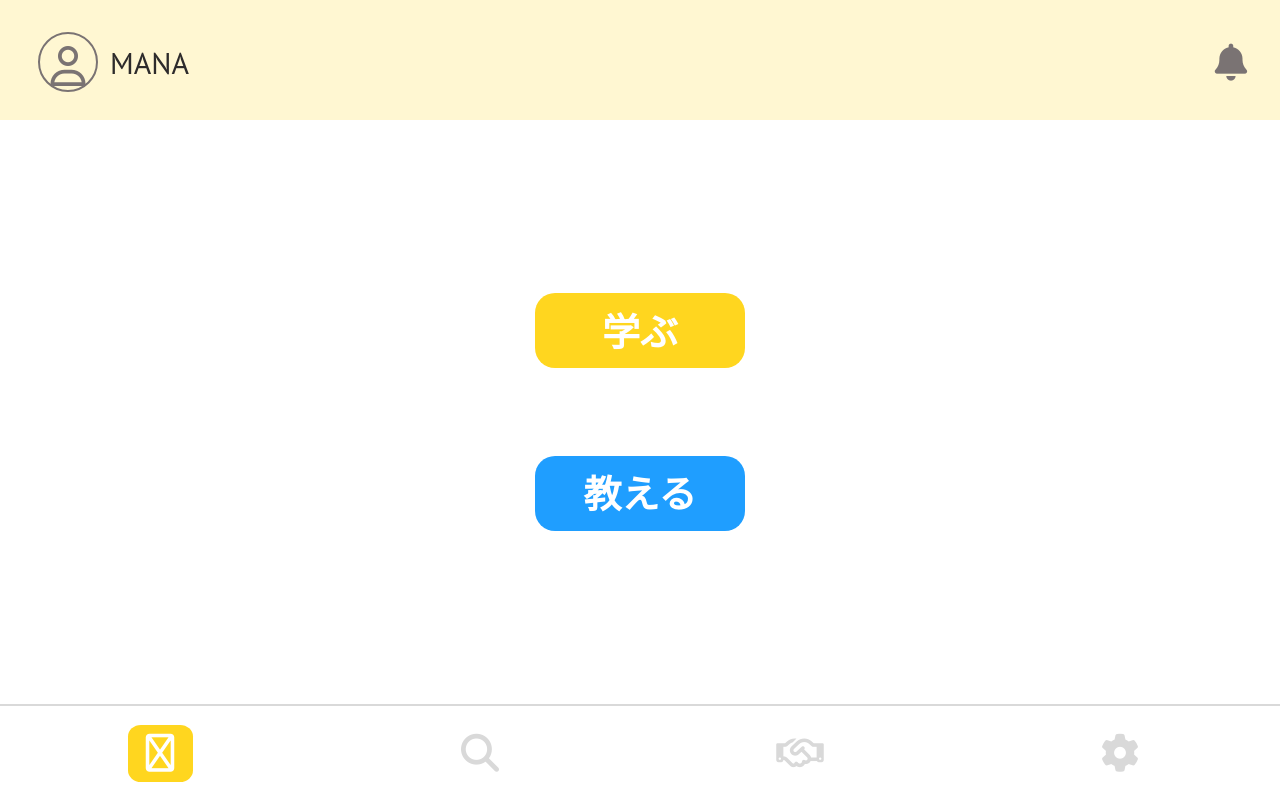
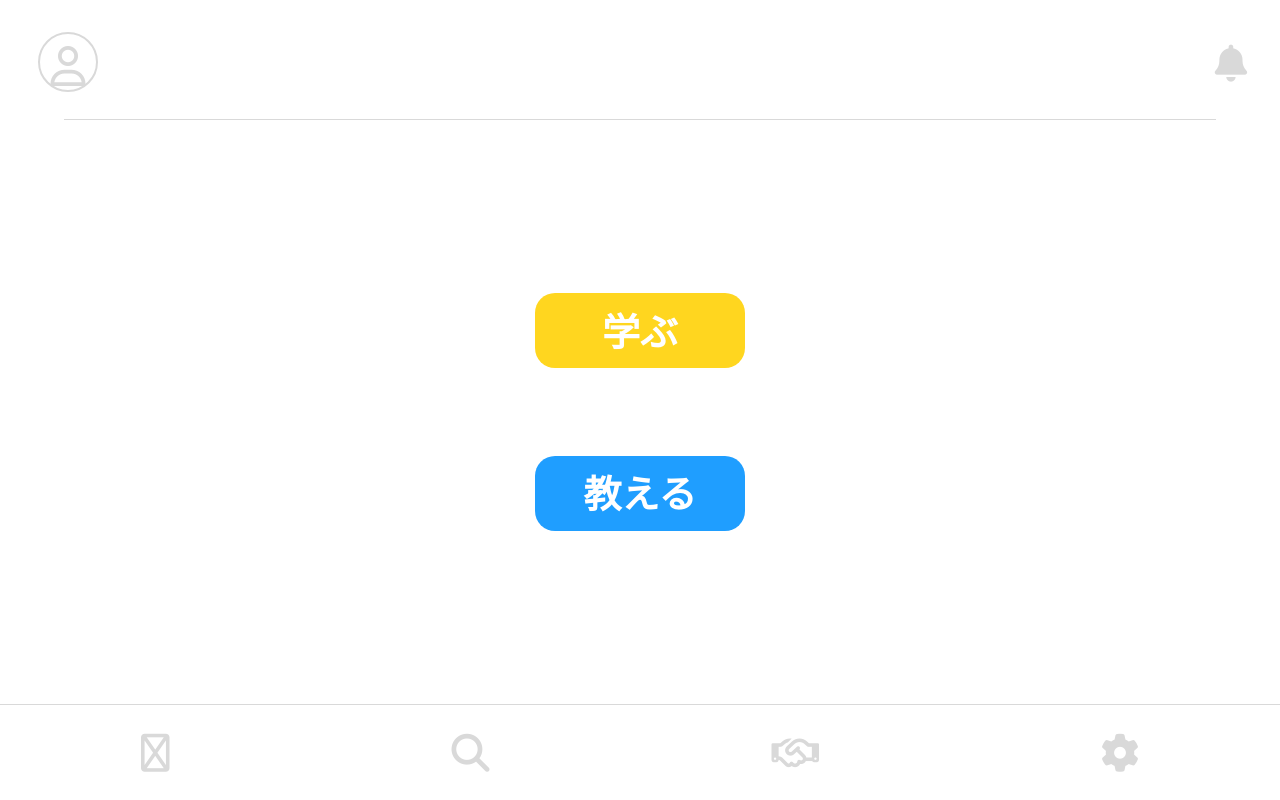
Before and after one commit to RareTECH2025Summer-D/teamD, a Django app: page /user/home/ in a window 1280 px wide. Run offline with Django 4.2, Linux system fonts and the light colour scheme; parts of the project's set-up code (start-up, migrations or seed data) failed here and were passed over; some libraries are stand-ins or nearby versions; some web fonts are replaced.

Commit message:
add & fix:「初期ホーム画面」の追加とその他諸々修正

```diff
--- a/app/myapp/static/css/base/base.css
+++ b/app/myapp/static/css/base/base.css
@@ -22,7 +22,12 @@ html, body {
     position: relative;
 }
 
-/* 「ホーム画面」「探す画面」「ハンドシェイク画面」「設定画面」（フッターアイコンの並ぶ画面）のメイン部分の指定 */
+/* 「ホーム画面」のメイン部分の指定 */
+.home-normal-main {
+    height: 73vh; /* それぞれの画面で指定するので、消すかも！ */
+}
+
+/*「探す画面」「ハンドシェイク画面」「設定画面」のメイン部分の指定 */
 .normal-main {
     height: 73vh; /* それぞれの画面で指定するので、消すかも！ */
     overflow-y: auto;
--- a/app/myapp/static/css/base/footer.css
+++ b/app/myapp/static/css/base/footer.css
@@ -9,7 +9,7 @@
 
 .footer-border {
     border: none;
-    border-bottom: 2.5px solid var(--gray);
+    border-bottom: 1.5px solid var(--gray);
     width: 100%;
     margin: 0;
 }
@@ -35,6 +35,7 @@
     color: var(--gray);
     border-radius: 20%;
 }
+
 /* アイコンをタップした際の色の変化 */
 .footer-tabs a.active {
     background-color: var(--primary_color);
@@ -44,3 +45,8 @@
 .icon {
     font-size: 38px;
 }
+
+/* 「初期ホーム画面」のフッター */
+.footer-tabs span {
+    color: var(--gray);
+}
--- a/app/myapp/static/css/base/header.css
+++ b/app/myapp/static/css/base/header.css
@@ -1,4 +1,5 @@
 /* ！　ユーザー登録・ログイン画面のヘッダー ！ */
+
 .circle-wrapper {
     display: flex;
     justify-content: center;
@@ -40,6 +41,7 @@
 
 
 /* ！ スキル登録・スキル作成・プロフィール作成画面ヘッダーの部分の指定 ！ */
+
 .opening-header {
     position: relative;
     height: 15vh;
@@ -55,12 +57,57 @@
 }
 
 /* ! ホーム・探す・ハンドシェイク・設定画面（フッターアイコンの並ぶ画面）のヘッダー部分の指定 ! */
+
 .normal-header {
     background: var(--primary_translucent);
 }
 
 
-/* 「ホーム画面」ヘッダー */
+/* !「ホーム画面」ヘッダー ! */
+
+/* 「初期ホーム画面」ヘッダー */
+.opening-home-header-wrapper {
+    height: 15vh;
+    display: flex;
+    flex-direction: column;
+}
+.opening-user-info {
+    height: 100%;
+    display: flex;
+    justify-content: space-between;
+    align-items: center;
+    padding: 0 38px;
+    margin-top: 4px; /* 微調整　*/
+}
+
+.opening-home-user-icon-circle {
+    width: 60px;
+    height: 60px;
+    border-radius: 50%;
+    border: 2.5px solid var(--gray);
+}
+
+.opening-home-user-icon {
+    font-size: 40px;
+    color: var(--gray);
+    padding-top: 12px;
+}
+
+.opening-bell-icon {
+    font-size: 37px;
+    color: var(--gray);
+    margin-top: 4px; /* 微調整 */
+    margin-right: -5px; /* 微調整 */
+}
+
+.opening-header-border {
+    border: none;
+    border-bottom: 1.5px solid var(--gray);
+    width: 90%;
+    margin: 0 auto;
+}
+
+/* 「通常ホーム」ヘッダー */
 .home-header-wrapper {
     height: 15vh;
     display: flex;
@@ -106,7 +153,8 @@
 }
 
 
-/* 「探す画面」ヘッダー */
+/* !「探す画面」ヘッダー ! */
+
 .search-header-wrapper {
     height: 15vh;
     display: flex;
@@ -137,7 +185,8 @@
 }
 
 
-/* 「ハンドシェイク画面」ヘッダー */
+/* !「ハンドシェイク画面」ヘッダー ! */
+
 .handshake-header-wrapper {
     height: 15vh;
     display: flex;
@@ -188,7 +237,8 @@
 }
 
 
-/* 「設定画面」ヘッダー */
+/* !「設定画面」ヘッダー ! */
+
 .settings-header-wrapper {
     height: 15vh;
     display: flex;
--- a/app/myapp/templates/app/handshake.html
+++ b/app/myapp/templates/app/handshake.html
@@ -174,5 +174,9 @@
 {% endblock content %}
 
 {% block footer %}
-    {% include 'partials/footer.html' %}
+    {% if is_opening_home %}
+        {% include 'partials/footer.html' with disable_links=True %}
+    {% else %}
+        {% include 'partials/footer.html' %}
+    {% endif %}
 {% endblock footer %}
--- a/app/myapp/templates/app/home.html
+++ b/app/myapp/templates/app/home.html
@@ -5,8 +5,18 @@
 {% endblock header %}
 
 {% block content %}
-<main class="normal-main">
+<main class="home-normal-main">
 
+    {% if is_opening_home %}
+        <!-- 「初期ホーム画面」 -->
+        <div class="role-button-wrapper">
+
+            <a href="{% url 'setup_skill' %}?role=student" class="opening-student-button">学ぶ</a>
+            <a href="{% url 'setup_skill' %}?role=teacher" class="opening-teacher-button">教える</a>
+
+        </div>
+    {% else %}
+        <!-- 「通常ホーム画面」 -->
         <div class="role-button-wrapper">
 
             <form action="" method="post">
@@ -20,10 +30,15 @@
             </form>
 
         </div>
+    {% endif %}
 
 </main>
 {% endblock content %}
 
 {% block footer %}
+    {% if is_opening_home %}
+        {% include 'partials/footer.html' with disable_links=True %}
+    {% else %}
         {% include 'partials/footer.html' %}
+    {% endif %}
 {% endblock footer %}
--- a/app/myapp/templates/app/search.html
+++ b/app/myapp/templates/app/search.html
@@ -115,5 +115,9 @@
 {% endblock content %}
 
 {% block footer %}
-    {% include 'partials/footer.html' %}
+    {% if is_opening_home %}
+        {% include 'partials/footer.html' with disable_links=True %}
+    {% else %}
+        {% include 'partials/footer.html' %}
+    {% endif %}
 {% endblock footer %}
--- a/app/myapp/templates/app/settings.html
+++ b/app/myapp/templates/app/settings.html
@@ -39,5 +39,9 @@
 {% endblock content %}
 
 {% block footer %}
-    {% include 'partials/footer.html' %}
+    {% if is_opening_home %}
+        {% include 'partials/footer.html' with disable_links=True %}
+    {% else %}
+        {% include 'partials/footer.html' %}
+    {% endif %}
 {% endblock footer %}
--- a/app/myapp/templates/partials/footer.html
+++ b/app/myapp/templates/partials/footer.html
@@ -2,9 +2,50 @@
 <footer class="normal-footer">
     <hr class="footer-border"/>
     <ul class="footer-tabs">
-        <li><a href="{% url 'user_home' %}?role={{ role }}" class="{% if request.path == '/user/home/' %}active{% endif %}"><i class="fa-regular fa-house icon"></i></a></li>
-        <li><a href="{% url 'search' %}?role={{ role }}" class="{% if request.path == '/search/' %}active{% endif %}"><i class="fa-solid fa-magnifying-glass icon"></i></a></li>
-        <li><a href="{% url 'request_list' %}?role={{ role }}" class="{% if request.path == '/request/list/' %}active{% endif %}"><i class="fa-regular fa-handshake icon"></i></a></li>
-        <li><a href="{% url 'setting' %}?role={{ role }}" class="{% if request.path == '/setting/' %}active{% endif %}"><i class="fa-solid fa-gear icon"></i></a></li>
+
+        <!-- ホームアイコン -->
+        <li>
+            {% if disable_links %}
+                <span class="disabled"><i class="fa-regular fa-house icon"></i></span>
+            {% else %}
+                <a href="{% url 'user_home' %}?role={{ role }}" class="{% if request.path == '/user/home/' %}active{% endif %}">
+                    <i class="fa-regular fa-house icon"></i>
+                </a>
+            {% endif %}
+        </li>
+
+        <!-- 虫眼鏡アイコン -->
+        <li>
+            {% if disable_links %}
+                <span class="disabled"><i class="fa-solid fa-magnifying-glass icon"></i></span>
+            {% else %}
+                <a href="{% url 'search' %}?role={{ role }}" class="{% if request.path == '/search/' %}active{% endif %}">
+                    <i class="fa-solid fa-magnifying-glass icon"></i>
+                </a>
+            {% endif %}
+        </li>
+
+        <!-- ハンドシェイクアイコン -->
+        <li>
+            {% if disable_links %}
+                <span class="disabled"><i class="fa-regular fa-handshake icon"></i></span>
+            {% else %}
+                <a href="{% url 'request_list' %}?role={{ role }}" class="{% if request.path == '/request/list/' %}active{% endif %}">
+                    <i class="fa-regular fa-handshake icon"></i>
+                </a>
+            {% endif %}
+        </li>
+
+        <!-- 設定アイコン -->
+        <li>
+            {% if disable_links %}
+                <span class="disabled"><i class="fa-solid fa-gear icon"></i></span>
+            {% else %}
+                <a href="{% url 'setting' %}?role={{ role }}" class="{% if request.path == '/setting/' %}active{% endif %}">
+                    <i class="fa-solid fa-gear icon"></i>
+                </a>
+            {% endif %}
+        </li>
+
     </ul>
 </footer>
--- a/app/myapp/templates/partials/header_home.html
+++ b/app/myapp/templates/partials/header_home.html
@@ -1,5 +1,23 @@
 <header class="normal-header">
 
+    {% if is_opening_home %}
+        <!-- 「初期ホーム画面」ヘッダー -->
+        <div class="opening-home-header-wrapper">
+
+            <div class="opening-user-info">
+
+                <div class="opening-home-user-icon-circle">
+                    <i class="fa-regular fa-user opening-home-user-icon"></i>
+                </div>
+                <i class="fa-solid fa-bell opening-bell-icon"></i>
+
+            </div>
+
+            <hr class="opening-header-border"/>
+
+        </div>
+    {% else %}
+        <!-- 「通常ホーム画面」ヘッダー -->
         <div class="home-header-wrapper">
 
             <div class="user-info">
@@ -12,5 +30,6 @@
             <i class="fa-solid fa-bell bell-icon"></i>
 
         </div>
+    {% endif %}
 
 </header>
--- a/app/myapp/urls.py
+++ b/app/myapp/urls.py
@@ -11,12 +11,12 @@ urlpatterns = [
     # functionbasedviewで記述があるため使わないかも path('user/setup/skill/',ProfileCreate.as_view(),name='user_setup_skill'),          # View継承のためtemplate_nameなし
     # functionbasedviewで記述があるため使わないかも path('user/create/skill',SkillCreate.as_view(),name='user_create_skill'),           # View継承のためtemplate_nameなし
     # functionbasedviewで記述があるため使わないかも path('user/setup/profile/',ProfileCreate.as_view(),name='user_setup_profile'),      # View継承のためtemplate_nameなし
-    path('setting/',Setting.as_view(template_name='setting.html'),name='setting'),
+    path('setting/',Setting.as_view(template_name='app/settings.html'),name='setting'),
     #path('user/update/profile/',ProfileUpdate.as_view(template_name='profile_edit.html'),name='user_update_profile'),
-    path('search/',SearchUsers.as_view(template_name='search.html'),name='search'),
+    path('search/',SearchUsers.as_view(template_name='app/search.html'),name='search'),
     #path('user/detail',UserDitail.as_view(template_name='user_profile.html'),name='user_detail'),
     #path('request/send',SendRequest.as_view(),name='request_send'),
-    path('request/list/',RequestList.as_view(template_name='handshake.html'),name='request_list'),
+    path('request/list/',RequestList.as_view(template_name='app/handshake.html'),name='request_list'),
     #path('request/approval/',RequestApproval.as_view(),name='request_approval'),
     #path('matching/list/',MatchingList.as_view(template_name='handshake.html'),name='matching_list'),
     #path('contact/user/',Contact.as_view(),name='contact_user'),                        # POPのみ
--- a/app/myapp/views.py
+++ b/app/myapp/views.py
@@ -95,13 +95,28 @@ class UserHome(TemplateView):
     def get_context_data(self, **kwargs):
         context = super().get_context_data(**kwargs)
 
-        # 開発用にURLパラメータでroleを取得。なければデフォルトをstudentにする
-        role = self.request.GET.get("role", "student")
+        # roleが設定されていない場合 → 初期ホーム画面
+        role = self.request.GET.get("role")
+
+        if role not in ["student", "teacher"]:
+            context["is_opening_home"] = True
+            # role = "guest" # 今はguestとしてCSSで制御しているわけではないのでコメントアウト
+        else:
+            context["is_opening_home"] = False
+
+        context["role"] = role
+        return context
+
+    # def get_context_data(self, **kwargs):
+    #     context = super().get_context_data(**kwargs)
+
+    #     # 開発用にURLパラメータでroleを取得。なければデフォルトをstudentにする
+    #     role = self.request.GET.get("role", "student")
 
 
-        context["role"] = role
+    #     context["role"] = role
 
-        return context
+    #     return context
 # エラーで画面表示がされないのを回避のためコメントアウト
 #     def get():
 
```
Also changed, not shown: app/myapp/static/css/base/components.css (+42 -3 lines). Lines whose indentation alone changed are shown as unchanged.
